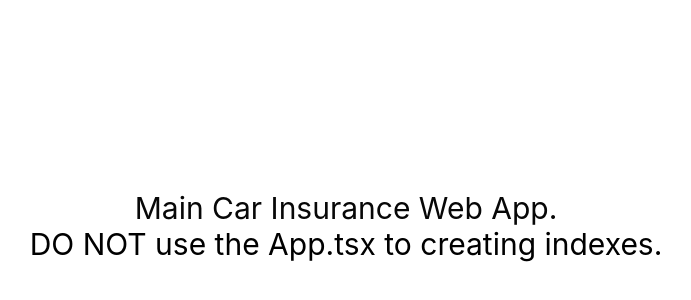
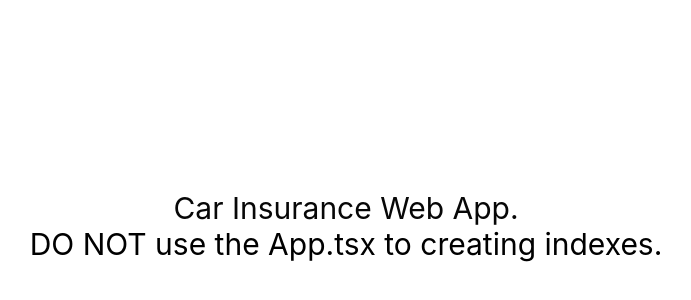
Before and after one commit to xLightless/uwe-enterprise-mlaas, a React (Vite) app in the folder Project/frontend/: page / in a window 1280 px wide. Shown: the part 174-474 px from the top of the page, without its empty margins (294-985 px from the left). Built offline with nearby package versions, Linux system fonts and the light colour scheme.

Commit message:
Testing eslint.

```diff
--- a/Project/frontend/src/App.tsx
+++ b/Project/frontend/src/App.tsx
@@ -3,11 +3,9 @@ import './App.css'
 
 function App() {
 
-  const main = "Main";
-
   return (
     <div className=''>
-      <h1 className='text-responsive'>{main} Car Insurance Web App.</h1>
+      <h1 className='text-responsive'>Car Insurance Web App.</h1>
       <p className='text-responsive'>DO NOT use the App.tsx to creating indexes.</p>
       </div>
   )
```
